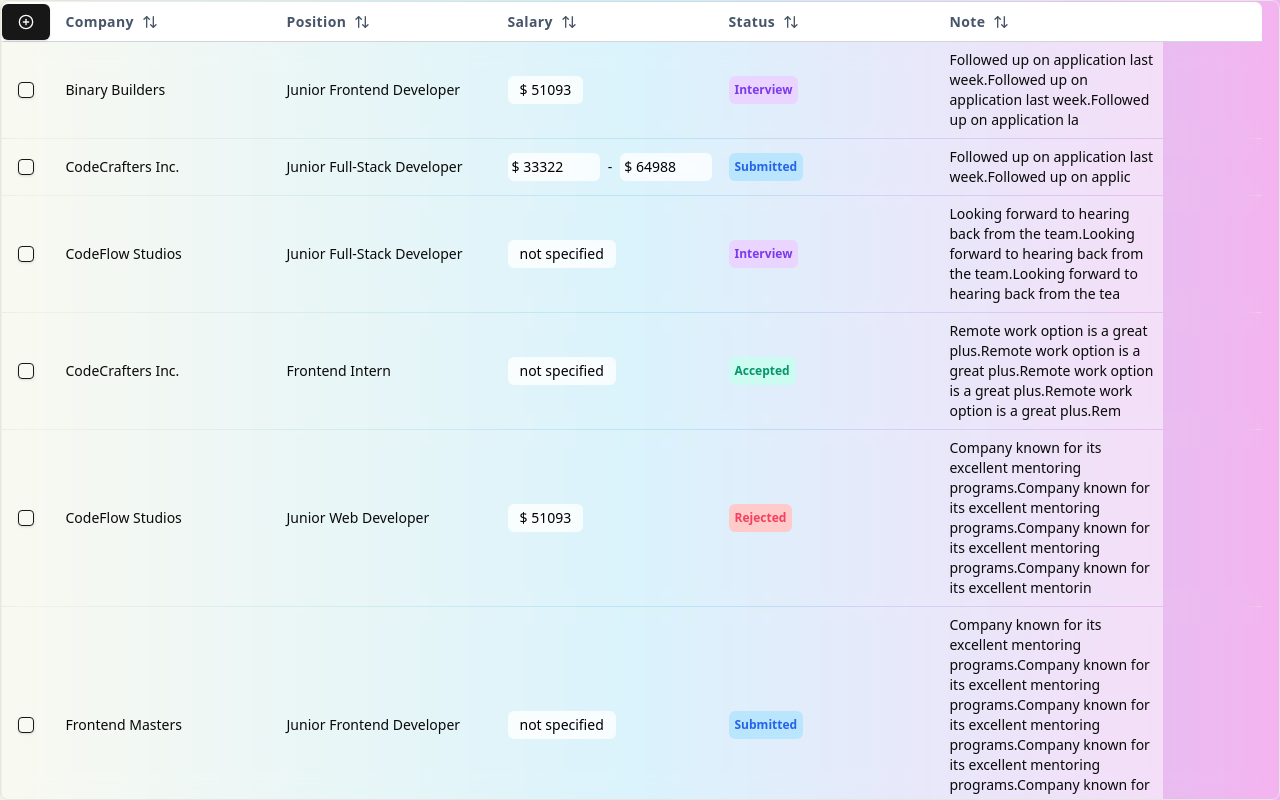
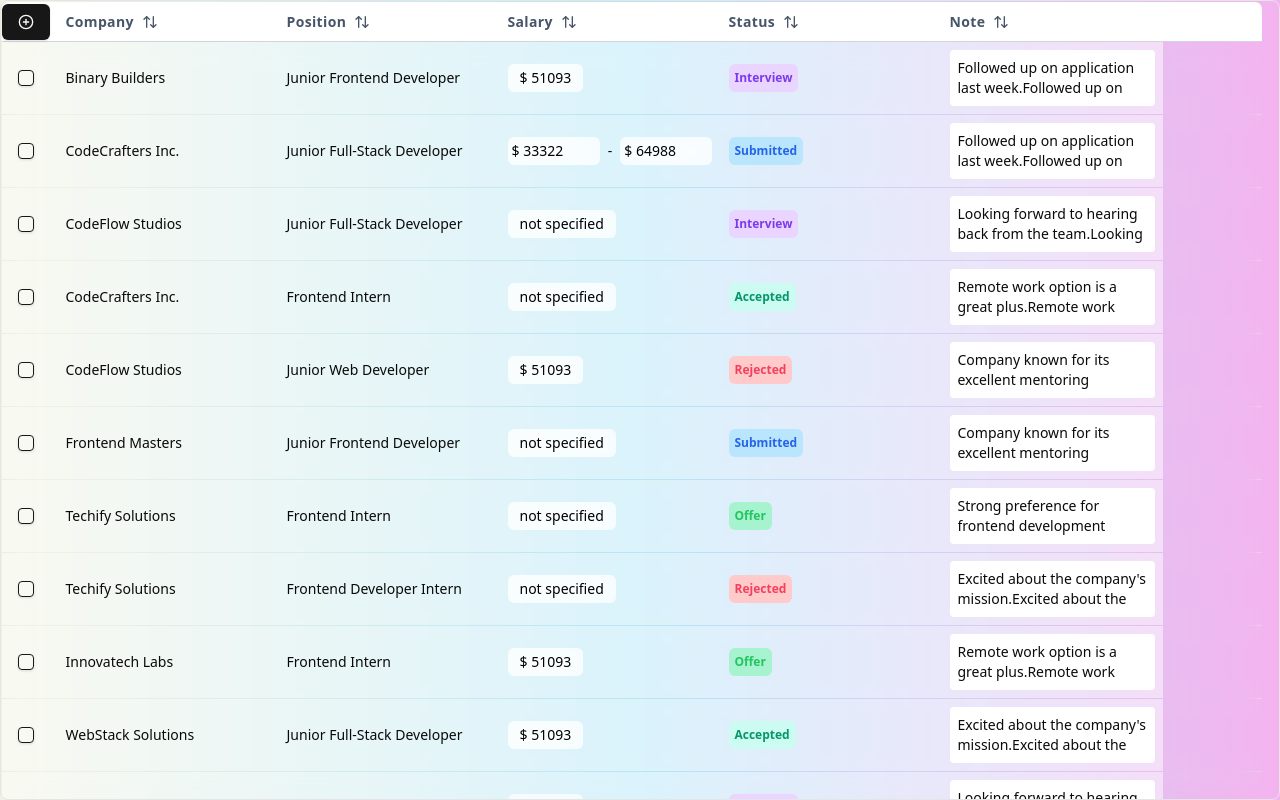
Before and after one commit to refvds/job-application-tracker, a React (Vite) app in the folder frontend/: page / in a window 1280 px wide. Built offline with nearby package versions, Linux system fonts and the light colour scheme.

Commit message:
[feat]: add expandable notes

```diff
--- /dev/null
+++ b/frontend/src/components/shared/expandable-note.tsx
@@ -0,0 +1,27 @@
+import { cn } from '@/lib/utils';
+import { useState } from 'react';
+
+export const ExpandableNote = ({ text }: { text?: string }) => {
+  const [isExpanded, setIsExpanded] = useState(false);
+
+  const toggleExpand = () => setIsExpanded((prev) => !prev);
+
+  return (
+    <div className='relative w-full bg-white rounded-sm p-2'>
+      <div
+        className={cn(
+          'cursor-pointer overflow-hidden transition-all duration-300 relative',
+          isExpanded ? 'max-h-96' : 'max-h-10',
+        )}
+        onClick={toggleExpand}
+      >
+        <div className='break-words'>{text}</div>
+        {!isExpanded && (
+          <div className='rounded-sm absolute inset-0 bg-black/80 flex items-center justify-center text-white opacity-0 hover:opacity-100 transition-opacity'>
+            Open
+          </div>
+        )}
+      </div>
+    </div>
+  );
+};
--- a/frontend/src/components/shared/table-columns.tsx
+++ b/frontend/src/components/shared/table-columns.tsx
@@ -3,6 +3,7 @@ import { IRecord } from '../types/record';
 import { SalaryCell } from './salary-cell';
 import { Badge } from '../ui/badge';
 import { cn } from '@/lib/utils';
+import { ExpandableNote } from './expandable-note';
 
 type CustomColumnDef<TData> = ColumnDef<TData> & {
   headerClassName?: string;
@@ -56,5 +57,8 @@ export const tableColumns: CustomColumnDef<IRecord>[] = [
     accessorKey: 'note',
     header: 'Note',
     enableSorting: true,
+    cell: ({ cell }) => {
+      return <ExpandableNote text={cell.row.original.note} />;
+    },
   },
 ];
```
